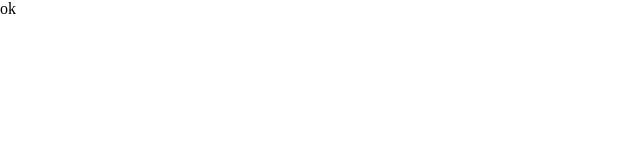
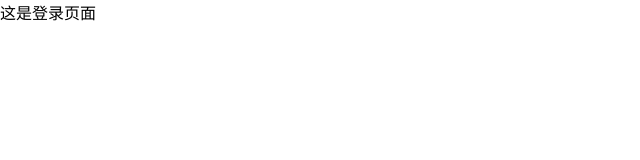
Before and after one commit to Jimmy-22/react-mobie-news, a React (Create React App) app: page /login in a window 1280 px wide. Shown: the top 160 px of the page, without its empty margins (0-640 px from the left). Built offline with nearby package versions, Linux system fonts and the light colour scheme.

Commit message:
feat：配置基础路由

```diff
--- a/package.json
+++ b/package.json
@@ -12,6 +12,7 @@
     "@types/react-dom": "^18.0.5",
     "react": "^18.2.0",
     "react-dom": "^18.2.0",
+    "react-router-dom": "^6.3.0",
     "react-scripts": "5.0.1",
     "sass": "^1.52.3",
     "typescript": "^4.7.4",
@@ -40,5 +41,8 @@
       "last 1 firefox version",
       "last 1 safari version"
     ]
+  },
+  "devDependencies": {
+    "@types/react-router-dom": "^5.3.3"
   }
 }
--- a/src/App.tsx
+++ b/src/App.tsx
@@ -1,10 +1,17 @@
-import './App.scss';
+import {BrowserRouter as Router,Routes,Route} from 'react-router-dom'
+import Login from './pages/Login';
+import Layout from './pages/Layout';
 
 function App() {
   return (
-    <div className="App">
-      ok
-    </div>
+    <Router>
+      <div className="App">
+        <Routes>
+          <Route path='/login' element={<Login/>}></Route>
+          <Route path='/' element={<Layout/>}></Route>
+        </Routes>
+      </div>
+    </Router>
   );
 }
 
--- /dev/null
+++ b/src/pages/Layout/index.tsx
@@ -0,0 +1,5 @@
+const Layout = ()=>{
+  return <div>这是布局组件</div>
+}
+
+export default Layout
--- /dev/null
+++ b/src/pages/Login/index.tsx
@@ -0,0 +1,5 @@
+const Login = ()=>{
+  return <div>这是登录页面</div>
+}
+
+export default Login
```
Also changed, not shown: 2 other files (tests, documents, lock files or other folders).
